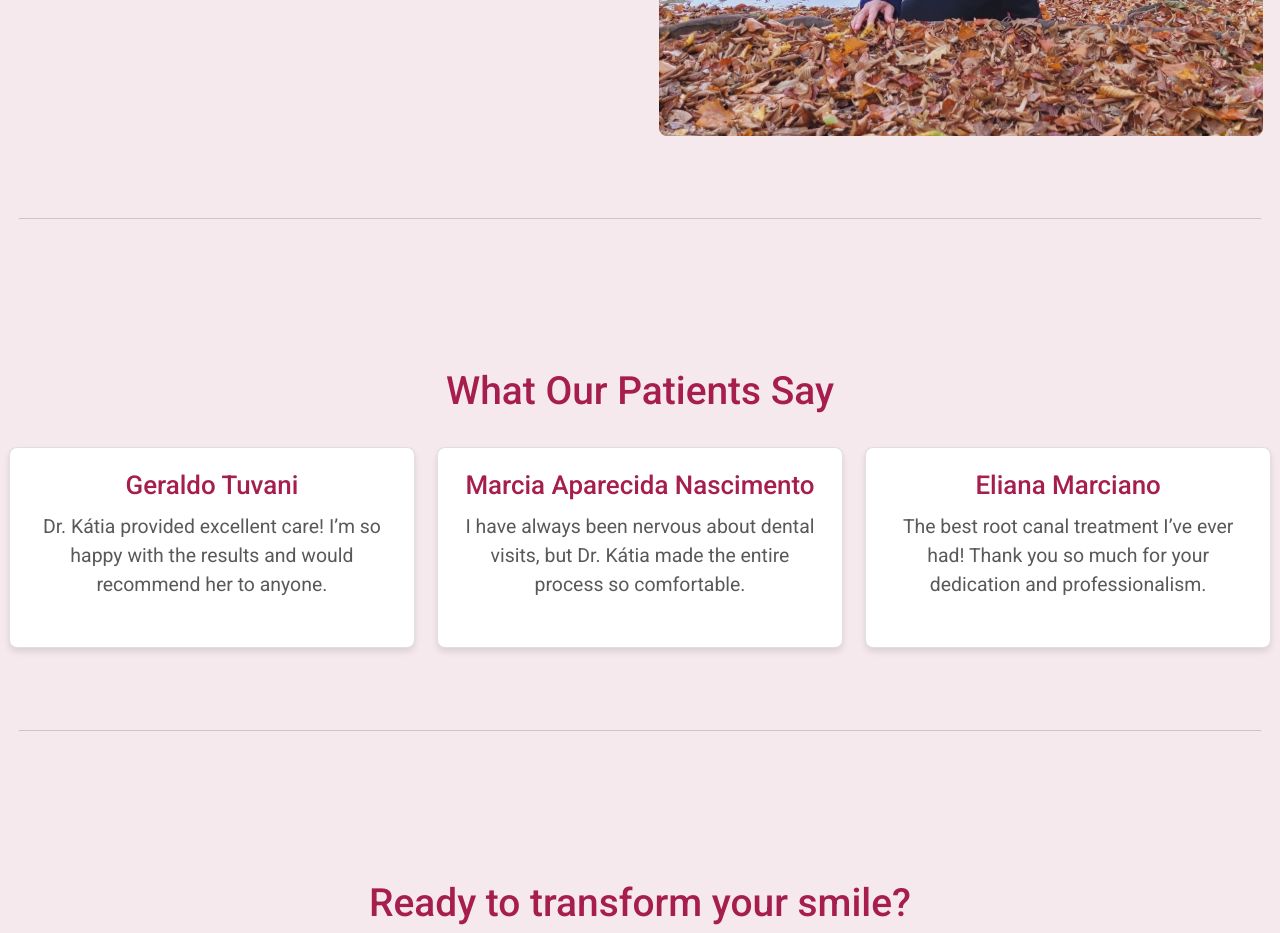
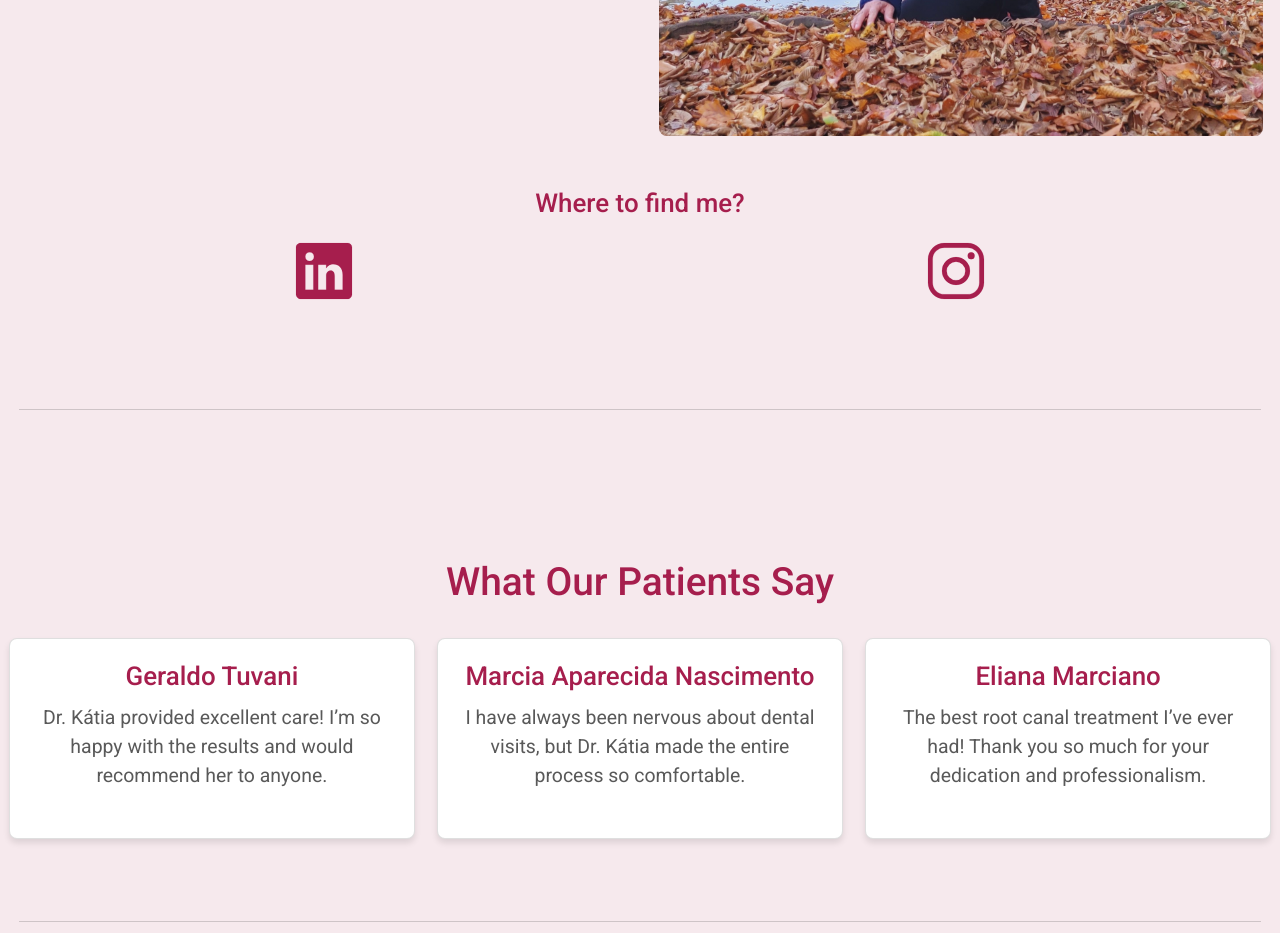
Before and after one commit to meierrene/KatiasPortfolio, a React (Vite) app: page / in a window 1280 px wide. Shown: the part 2620-3553 px from the top of the page. Built offline with nearby package versions, Linux system fonts and the light colour scheme.

Commit message:
updating locale

```diff
--- a/src/components/main/AboutMe.css
+++ b/src/components/main/AboutMe.css
@@ -36,6 +36,24 @@
   border-radius: 8px;
 }
 
+.icons-heading {
+  text-align: center;
+  padding-top: 4.8rem;
+}
+
+.icons-container {
+  margin: 1.8rem 0;
+  display: grid;
+  grid-template-columns: repeat(2, 1fr);
+  justify-items: center;
+}
+
+.icons {
+  color: var(--bs-accent-color);
+  width: 64px;
+  height: 64px;
+}
+
 @media (max-width: 480px) {
   .row {
     flex-direction: column;
--- a/src/components/main/AboutMe.jsx
+++ b/src/components/main/AboutMe.jsx
@@ -24,6 +24,23 @@ function AboutMe() {
           </div>
         ))}
       </div>
+      <h3 className="h3-title icons-heading">{t("aboutMe.icons-title")}</h3>
+      <div className="icons-container">
+        <a
+          target="_blank"
+          rel="noopener noreferrer"
+          href="https://www.linkedin.com/in/katiameier/"
+        >
+          <ion-icon class="icons" name="logo-linkedin"></ion-icon>
+        </a>
+        <a
+          target="_blank"
+          rel="noopener noreferrer"
+          href="https://www.instagram.com/katia.endodontics.it/"
+        >
+          <ion-icon class="icons" name="logo-instagram"></ion-icon>
+        </a>
+      </div>
     </section>
   );
 }
--- a/src/locales/de-DE.json
+++ b/src/locales/de-DE.json
@@ -27,7 +27,8 @@
         "description": "Abseits meines Berufs finde ich meine Inspiration in der Natur und einem achtsamen Lebensstil. Ich genieße Wanderungen durch ruhige Landschaften, gute Bücher und Aktivitäten, die zur körperlichen und geistigen Entspannung beitragen. Reisen mit meinem Mann gehört zu meinen größten Leidenschaften – es ermöglicht mir, neue Kulturen zu entdecken und die Schönheit der Welt zu schätzen.",
         "image": "./img/nature.jpg"
       }
-    ]
+    ],
+    "icons-title": "Wo Sie mich finden?"
   },
   "testimonials": {
     "title": "Was Unsere Patienten Sagen",
--- a/src/locales/en-GB.json
+++ b/src/locales/en-GB.json
@@ -27,7 +27,8 @@
         "description": "Beyond my professional life, I find inspiration in nature and mindful living. Whether hiking through serene landscapes, enjoying a peaceful read, or practicing wellness activities, I cherish moments that bring balance to my routine. Traveling with my husband is one of my greatest passions, as it allows me to immerse myself in new cultures while appreciating the beauty of the world.",
         "image": "./img/nature.jpg"
       }
-    ]
+    ],
+    "icons-title": "Where to find me?"
   },
   "testimonials": {
     "title": "What Our Patients Say",
--- a/src/locales/pt-BR.json
+++ b/src/locales/pt-BR.json
@@ -27,7 +27,8 @@
         "description": "Além da vida profissional, encontro inspiração na natureza e no bem-estar. Seja caminhando por paisagens tranquilas, lendo um bom livro ou praticando atividades de relaxamento, valorizo momentos que trazem equilíbrio à rotina. Viajar com meu marido é uma das minhas maiores paixões, pois me permite conhecer novas culturas e apreciar a beleza do mundo.",
         "image": "./img/nature.jpg"
       }
-    ]
+    ],
+    "icons-title": "Onde me encontrar?"
   },
   "testimonials": {
     "title": "O que Nossos Pacientes Dizem",
```
